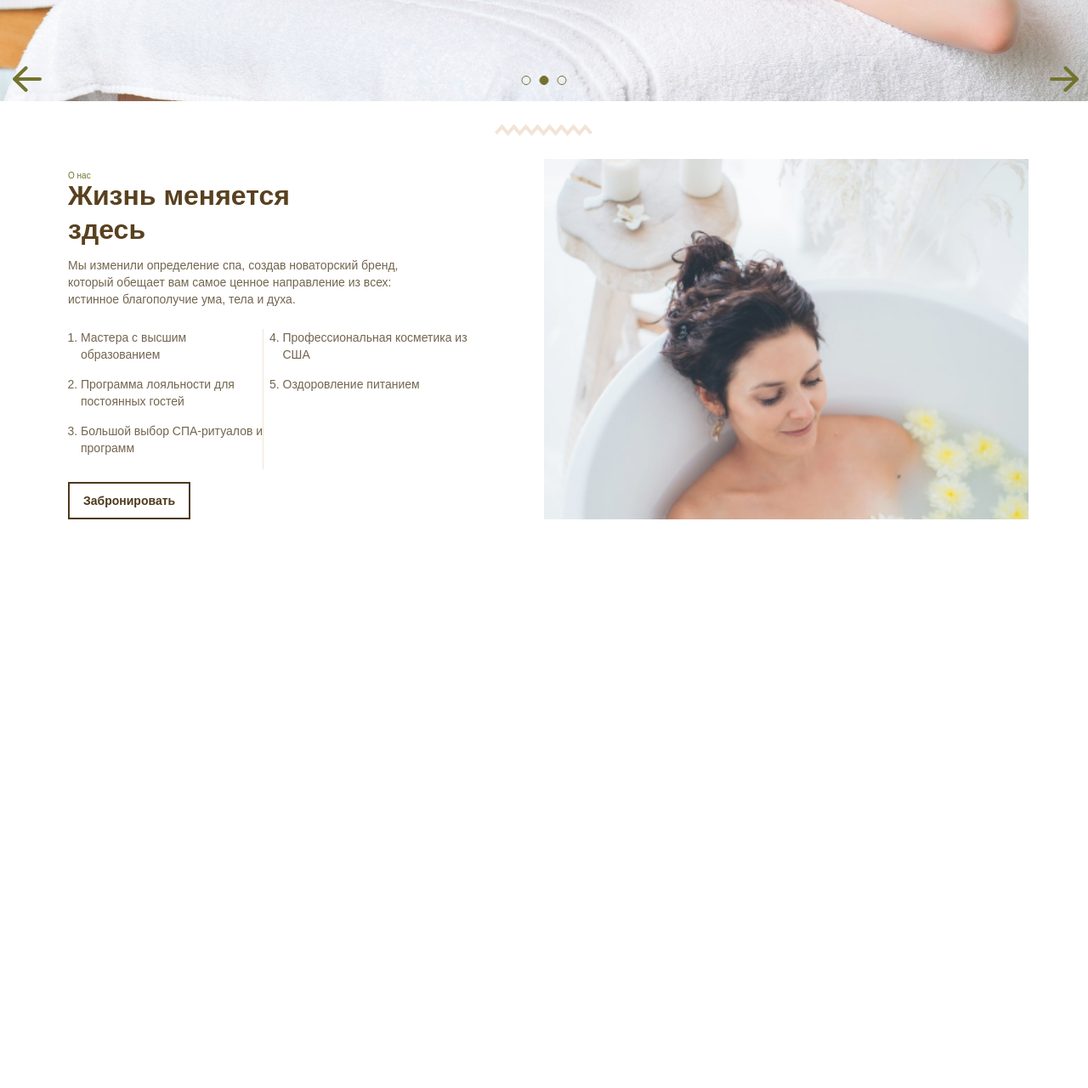
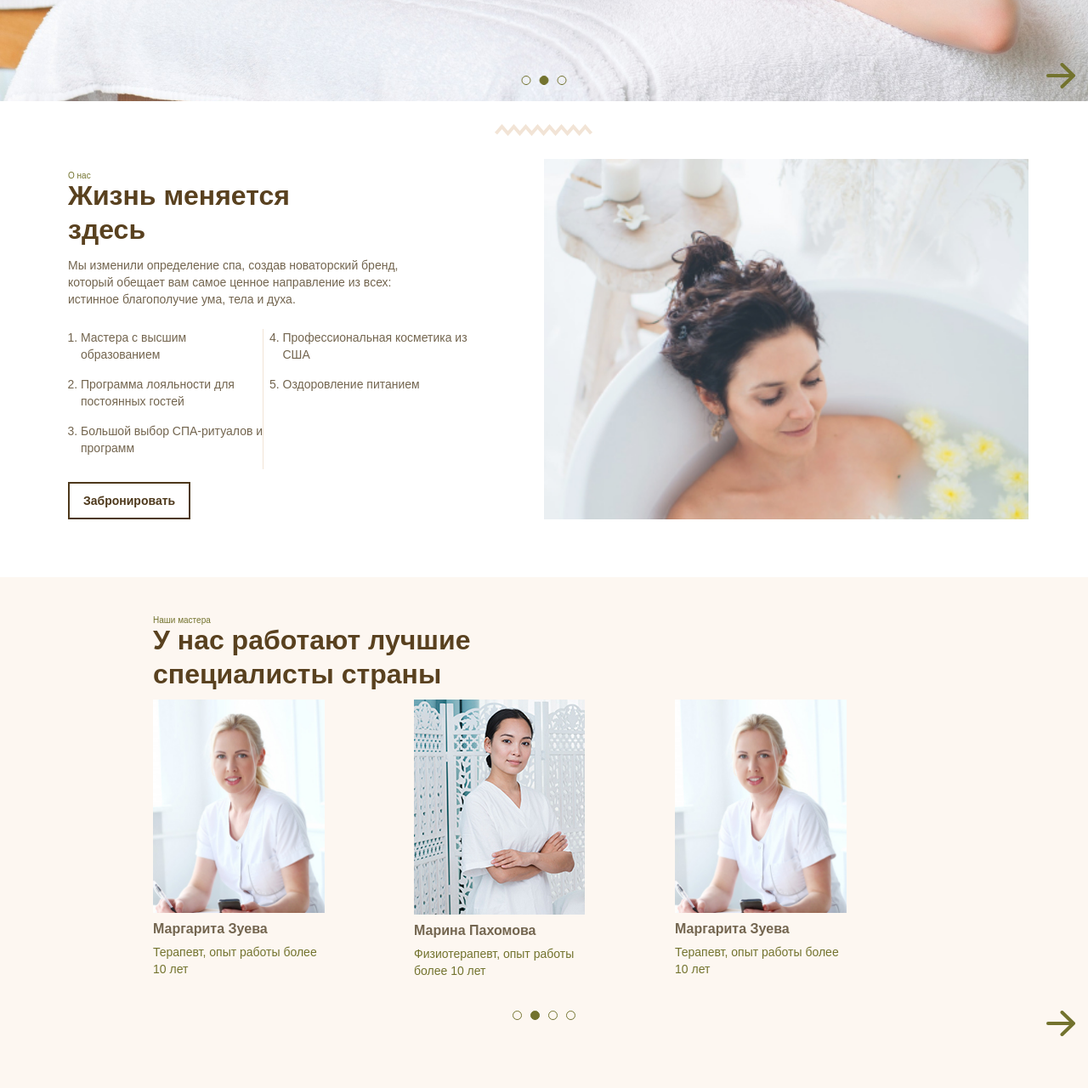
Before and after one commit to OksanaBakuta/spa, a website: page app/index.html in a window 1280 px wide. Shown: the part 681-1961 px from the top of the page at 85% size. Before the commit the page ends 1360 px from the top, so only its background shows below. Drawn offline with nearby package versions, Linux system fonts and the light colour scheme; files that its build step writes are made by us from their sources; files whose address does not match are found by name.

Commit message:
added section team

```diff
--- a/app/index.html
+++ b/app/index.html
@@ -84,6 +84,9 @@
           </div>
         </div>
       </div>
+      <a class="more" href="#">
+        <img class="more__img" src="images/icons/arrow-right.svg" alt="more">
+      </a>
     </div>
   </header>
 
@@ -91,7 +94,7 @@
 
     <section class="about">
       <div class="container about__container" style="background-image: url('images/about-bg.jpg');">
-        <div class="about__subtitle">О нас</div>
+        <div class="subtitle">О нас</div>
         <h4 class="title about__title">Жизнь меняется здесь</h4>
         <p class="about__text">
           Мы изменили определение спа, создав новаторский бренд, который обещает вам самое ценное направление из всех:
@@ -119,6 +122,70 @@
       </div>
     </section>
 
+    <section class="team">
+      <div class="container-small">
+        <div class="subtitle">Наши мастера</div>
+        <h4 class="title team__title">У нас работают лучшие специалисты страны</h4>
+        <div class="team__slider">
+          <div class="team__item">
+            <div class="team__img-box">
+              <a class="team__img-link" href="#">
+                <img class="team__img" src="images/team/1.jpg" alt="photo team">
+              </a>
+            </div>
+            <h6 class="team__name">
+              <a class="team__name-link" href="#">Матвей Наумов</a>
+            </h6>
+            <p class="team__item-descr">
+              Реабилитолог, опыт работы более 8 лет
+            </p>
+          </div>
+          <div class="team__item">
+            <div class="team__img-box">
+              <a class="team__img-link" href="#">
+                <img class="team__img" src="images/team/2.jpg" alt="photo team">
+              </a>
+            </div>
+            <h6 class="team__name">
+              <a class="team__name-link" href="#">Маргарита Зуева</a>
+            </h6>
+            <p class="team__item-descr">
+              Терапевт, опыт работы более 10 лет
+            </p>
+          </div>
+          <div class="team__item">
+            <div class="team__img-box">
+              <a class="team__img-link" href="#">
+                <img class="team__img" src="images/team/3.jpg" alt="photo team">
+              </a>
+            </div>
+            <h6 class="team__name">
+              <a class="team__name-link" href="#">Марина Пахомова</a>
+            </h6>
+            <p class="team__item-descr">
+              Физиотерапевт, опыт работы более 10 лет
+            </p>
+          </div>
+          <div class="team__item">
+            <div class="team__img-box">
+              <a class="team__img-link" href="#">
+                <img class="team__img" src="images/team/2.jpg" alt="photo team">
+              </a>
+            </div>
+            <h6 class="team__name">
+              <a class="team__name-link" href="#">Маргарита Зуева</a>
+            </h6>
+            <p class="team__item-descr">
+              Терапевт, опыт работы более 10 лет
+            </p>
+          </div>
+        </div>
+      </div>
+      <a class="more" href="#">
+        <img class="more__img" src="images/icons/arrow-right.svg" alt="more">
+      </a>
+    </section>
+
   </main>
 
 
--- a/app/js/main.js
+++ b/app/js/main.js
@@ -2,9 +2,19 @@ $(function(){
 
   $('.slider').slick({
     dots: true,
+    arrows: false,
     fade: true,
     autoplay:true,
     autoplaySpeed: 3000
   });
 
+  $('.team__slider').slick({
+    slidesToShow: 3,
+    slidesToScroll: 1,
+    arrows: false,
+    dots: true,
+    autoplay: true,
+    autoplaySpeed: 3000
+  });
+
 });
--- a/app/scss/_global.scss
+++ b/app/scss/_global.scss
@@ -42,3 +42,15 @@ body{
   line-height: 40px;
   color: $title;
 }
+
+.subtitle{
+    font-size: 10px;
+    color: $accent;
+    margin-bottom: -7px;
+  }
+
+  .more{
+    position: absolute;
+    bottom: 15px;
+    right: 15px;
+  }
--- a/app/scss/style.scss
+++ b/app/scss/style.scss
@@ -89,41 +89,6 @@
   }
 }
 
-.slick-arrow{
-  position: absolute;
-  bottom: 15px;
-  z-index: 2;
-  font-size: 1px;
-  line-height: 1px;
-  border: none;
-  outline: none;
-  background-color: transparent;
-  width: 30px;
-  height: 26px;
-  cursor: pointer;
-  &::before{
-    content: '';
-    position: absolute;
-    width: 34px;
-    height: 30px;
-    left: 0;
-    top: 0;
-    background-image: url('../images/icons/arrow-right.svg');
-    background-repeat: no-repeat;
-  }
-}
-
-.slick-prev{
-  left: 15px;
-  &::before{
-    transform: rotate(180deg);
-  }
-}
-
-.slick-next{
-  right: 15px;
-}
-
 .slick-dots{
   position: absolute;
   bottom: 14px;
@@ -163,11 +128,6 @@
     background-position: right top;
     padding-top: 10px;
   }
-  &__subtitle{
-    font-size: 10px;
-    color: $accent;
-    margin-bottom: -7px;
-  }
   &__title{
     margin-bottom: 12px;
     max-width: 297px;
@@ -201,7 +161,43 @@
   }
 }
 
-
+.team{
+  background-color: $bg;
+  padding: 41px 0 61px;
+  position: relative;
+  .more{
+    bottom: 61px;
+  }
+  &__title{
+    max-width: 450px;
+    margin-bottom: 10px;
+  }
+  &__slider{
+    padding-bottom: 67px;
+  }
+  &__item{
+    max-width: 202px;
+  }
+  &__img-box{
+    overflow: hidden;
+    max-height: 253px;
+    width: 100%;
+    margin-bottom: 9px;
+  }
+  &__img{
+    object-fit: cover;
+  }
+  &__name{
+    margin-bottom: 5px;
+  }
+  &__name-link{
+    font-size: 16px;
+    color: $default;
+  }
+  &__item-descr{
+    color: $accent;
+  }
+}
 
 
 
```
Also changed, not shown: app/images/team/1.jpg (added), app/images/team/2.jpg (added), app/images/team/3.jpg (added), app/js/main.min.js.
